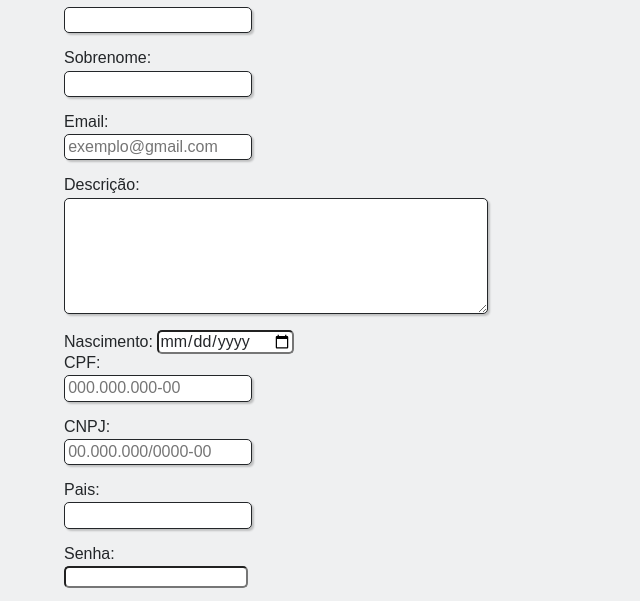
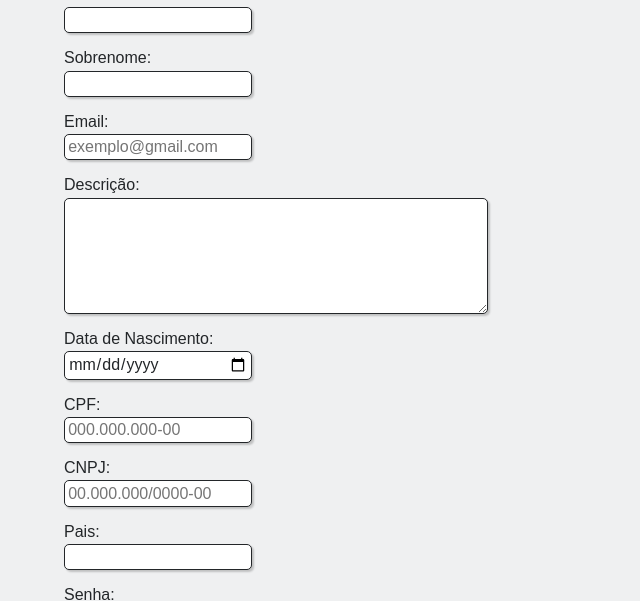
Before and after one commit to igorpadua/linketinder, a website built with webpack: page frondend/public/cadastro.html in a window 1280 px wide. Shown: the part 162-763 px from the top of the page, without its empty margins (0-640 px from the left). Built offline with nearby package versions, Linux system fonts and the light colour scheme.

Commit message:
fix: Data de nascimento seguindo o estilo na página

```diff
--- a/frondend/public/cadastro.html
+++ b/frondend/public/cadastro.html
@@ -36,8 +36,8 @@
         <label for="idDescricao">Descrição: </label>
         <textarea id="idDescricao" rows="6" style="width: 26em" name="idDescricao"></textarea>
     </div>
-    <div>
-        <label for="idNascimento" id="idLabelNascimento">Nascimento: </label>
+    <div class="campo">
+        <label for="idNascimento" id="idLabelNascimento">Data de Nascimento: </label>
         <input id="idNascimento" type="date" name="idNascimento">
     </div>
     <div class="campo">
@@ -76,5 +76,6 @@
 
     <button id="addCadastro" class="botao" type="submit">Adicionar</button>
     <script src="app.js"></script>
+</form>
 </body>
 </html>
```
